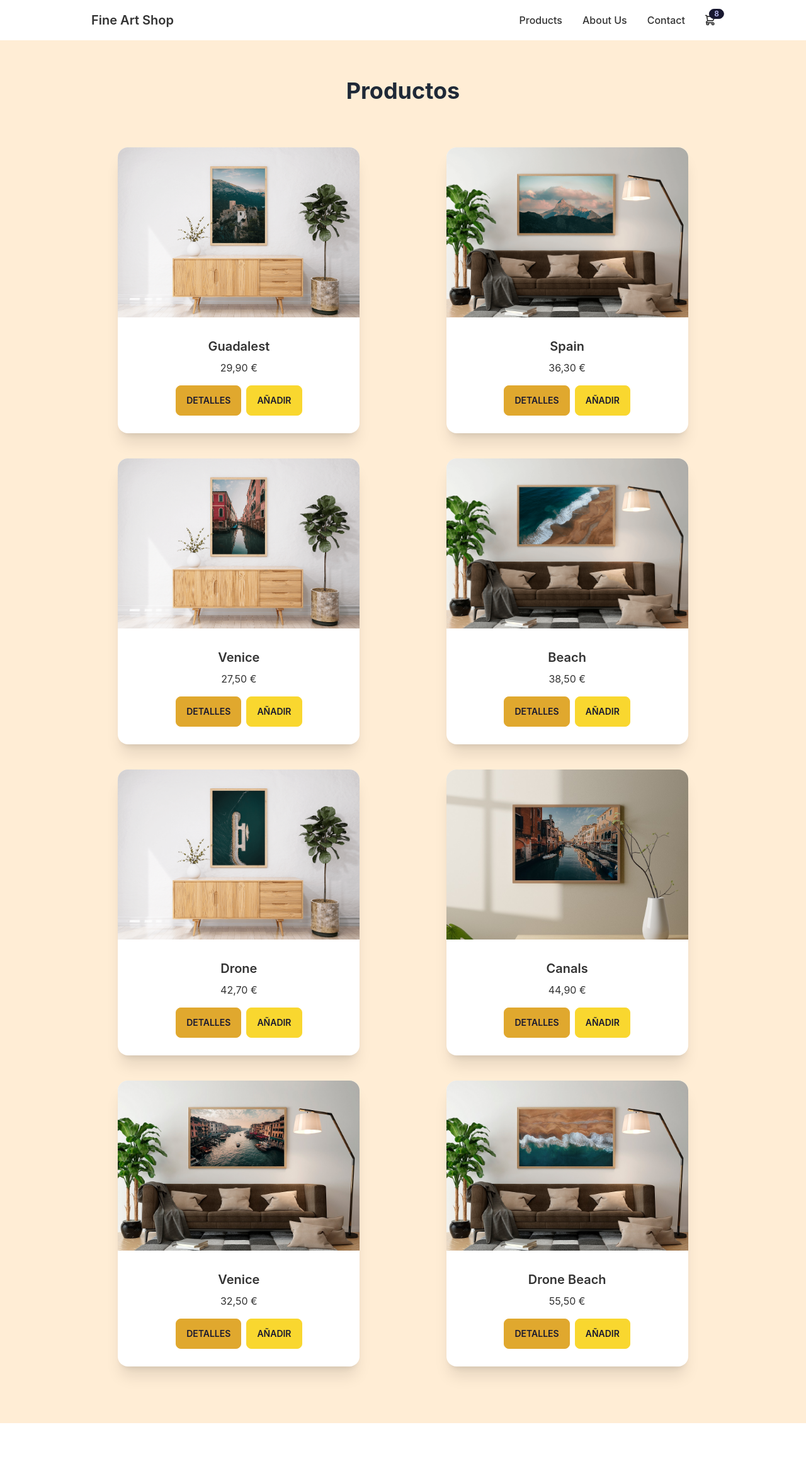
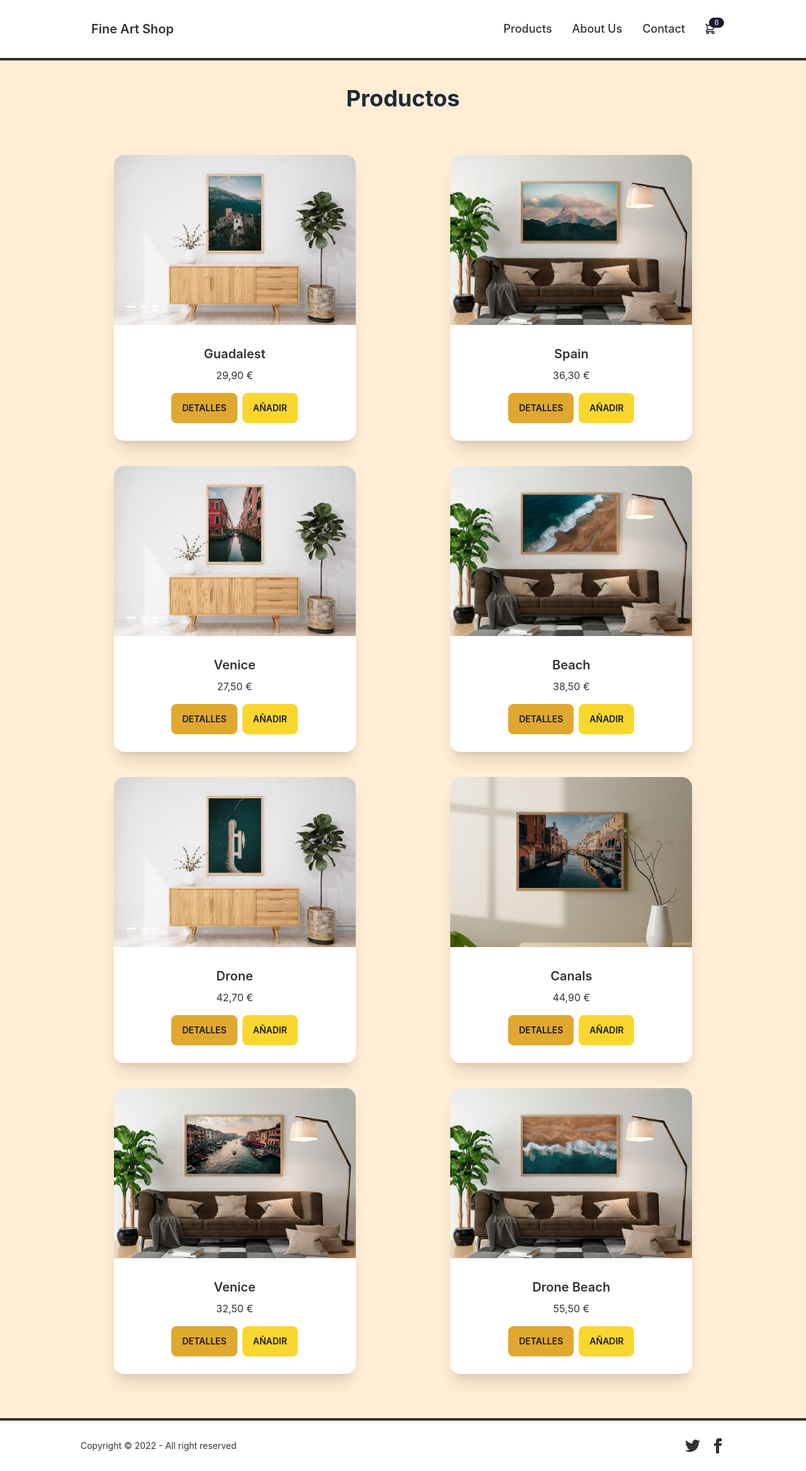
Before and after one commit to aleeacosta/cursoReactAlejandroAcosta, a React (Create React App) app: page /productos in a window 1280 px wide. Shown: the whole page at 63% size. Before the commit the page ends 2260 px from the top, so only its background shows below. Built offline with nearby package versions, Linux system fonts and the light colour scheme.

Commit message:
Footer agregado y cambios de UI

```diff
--- a/src/App.js
+++ b/src/App.js
@@ -6,6 +6,7 @@ import ItemListContainer from './components/ItemListContainer';
 import { BrowserRouter, Route, Routes } from 'react-router-dom';
 import Home from './components/Home';
 import ItemDetail from './components/ItemDetail';
+import Footer from './components/Footer';
 
 function App() {
   return (
@@ -24,6 +25,8 @@ function App() {
 
         </Routes>
 
+        <Footer></Footer>
+
       </BrowserRouter>
     </>
   );
--- /dev/null
+++ b/src/components/Footer.jsx
@@ -0,0 +1,20 @@
+import React from 'react'
+
+const Footer = () => {
+  return (
+    <>
+        <footer className="footer items-center bg-base-100 text-base-content px-32 py-7 mt-5 border-t-4 border-current" data-theme="bumblebee">
+            <div className="items-center grid-flow-col">
+                <p>Copyright © 2022 - All right reserved</p>
+            </div>
+            <div className="grid-flow-col gap-4 md:place-self-center md:justify-self-end">
+                <a><svg xmlns="http://www.w3.org/2000/svg" width="24" height="24" viewBox="0 0 24 24" className="fill-current"><path d="M24 4.557c-.883.392-1.832.656-2.828.775 1.017-.609 1.798-1.574 2.165-2.724-.951.564-2.005.974-3.127 1.195-.897-.957-2.178-1.555-3.594-1.555-3.179 0-5.515 2.966-4.797 6.045-4.091-.205-7.719-2.165-10.148-5.144-1.29 2.213-.669 5.108 1.523 6.574-.806-.026-1.566-.247-2.229-.616-.054 2.281 1.581 4.415 3.949 4.89-.693.188-1.452.232-2.224.084.626 1.956 2.444 3.379 4.6 3.419-2.07 1.623-4.678 2.348-7.29 2.04 2.179 1.397 4.768 2.212 7.548 2.212 9.142 0 14.307-7.721 13.995-14.646.962-.695 1.797-1.562 2.457-2.549z"></path></svg>
+                </a>
+                <a><svg xmlns="http://www.w3.org/2000/svg" width="24" height="24" viewBox="0 0 24 24" className="fill-current"><path d="M9 8h-3v4h3v12h5v-12h3.642l.358-4h-4v-1.667c0-.955.192-1.333 1.115-1.333h2.885v-5h-3.808c-3.596 0-5.192 1.583-5.192 4.615v3.385z"></path></svg></a>
+            </div>
+        </footer>
+    </>
+  )
+}
+
+export default Footer
--- a/src/components/ItemDetail.jsx
+++ b/src/components/ItemDetail.jsx
@@ -31,27 +31,27 @@ const ItemDetail = () => {
   return (
     <>
 
-      <section class="text-gray-700 body-font overflow-hidden h-screen" >
-        <div class="container px-5 py-24 mx-auto">
-          <div class="lg:w-4/5 mx-auto flex flex-wrap">
+      <section className="text-gray-700 body-font overflow-hidden h-screen" >
+        <div className="container px-5 pb-5 pt-16 mx-auto">
+          <div className="lg:w-4/5 mx-auto flex flex-wrap">
 
-            <img alt="ecommerce" class="lg:w-1/2 w-full object-cover object-center rounded" src={productos.pictureUrl}/>
+            <img alt="ecommerce" className="lg:w-1/2 w-full object-cover object-center rounded" src={productos.pictureUrl}/>
 
-            <div class="lg:w-1/2 w-full lg:pl-10 lg:py-0 mt-6 lg:mt-0">
+            <div className="lg:w-1/2 w-full lg:pl-10 lg:py-0 mt-6 lg:mt-0">
 
-              <h1 class="text-gray-900 text-3xl title-font font-medium mb-2">{productos.title}</h1>
+              <h1 className="text-gray-900 text-3xl title-font font-medium mb-2">{productos.title}</h1>
 
-              <p class="leading-relaxed">Framed Fine Art Print {productos.title}<br></br><span className='leading-10 font-medium'>Photography by Alejandro Acosta</span><br></br>HIGH QUALITY PAPER - <br></br>C Type Fuji Matt Fuji Crystal archive paper with a semi-matt finish. The paper is coated with a slightly stippled texture giving a very natural photographic finish with subtle colour. Great versatile paper, very natural and works well with all photographic images. Maintains colours in a very natural way, giving a detailed, 3-dimensional beautiful photographic reproduction."</p>
+              <p className="leading-relaxed">Framed Fine Art Print {productos.title}<br></br><span className='leading-10 font-medium'>Photography by Alejandro Acosta</span><br></br>HIGH QUALITY PAPER - <br></br>C Type Fuji Matt Fuji Crystal archive paper with a semi-matt finish. The paper is coated with a slightly stippled texture giving a very natural photographic finish with subtle colour. Great versatile paper, very natural and works well with all photographic images. Maintains colours in a very natural way, giving a detailed, 3-dimensional beautiful photographic reproduction."</p>
 
-              <h2 class="text-xs title-font text-gray-500 tracking-widest mt-5">CODIGO: FA-000{productId}</h2>
+              <h2 className="text-xs title-font text-gray-500 tracking-widest mt-5">CODIGO: FA-000{productId}</h2>
 
-              <div class="flex items-center pb-2 border-b-2 border-gray-800 mb-4">
+              <div className="flex items-center pb-2 border-b-2 border-gray-800 mb-4">
               </div>
 
-              <div class="flex bg-transparent items-center" data-theme="bumblebee">
+              <div className="flex bg-transparent items-center" data-theme="bumblebee">
 
-                <span class="title-font font-medium text-2xl text-gray-900">{productos.price}</span>
-                <button class="flex ml-auto btn btn-secondary">Añadir</button>
+                <span className="title-font font-medium text-2xl text-gray-900">{productos.price}</span>
+                <button className="flex ml-auto btn btn-secondary">Añadir</button>
 
               </div>
 
--- a/src/components/ItemListContainer.jsx
+++ b/src/components/ItemListContainer.jsx
@@ -27,7 +27,7 @@ const ItemListContainer = ({greeting}) => {
 
   return (
     <>
-      <div className='h-full p-5'>
+      <div className='h-full'>
 
         <h1 className="text-center text-4xl font-bold pt-10">{greeting}</h1>
 
--- a/src/components/NavBar.jsx
+++ b/src/components/NavBar.jsx
@@ -4,12 +4,12 @@ import { Link } from 'react-router-dom'
 const NavBar = (props) => {
   return (
     <>
-        <div className="navbar bg-base-100 px-32" data-theme="bumblebee">
+        <div className="navbar bg-base-100 px-32 py-5 border-b-4 border-current" data-theme="bumblebee">
             <div className="flex-1">
                 <Link to={'/'} className="btn btn-ghost normal-case text-xl">Fine Art Shop</Link>
             </div>
             <div className="flex-none">
-                <ul className="menu menu-horizontal p-0 font-medium">
+                <ul className="menu menu-horizontal p-0 font-medium text-lg">
                     <li><Link to={'/productos'}>Products</Link></li>
                     <li><a>About Us</a></li>
                     <li><a>Contact</a></li>
--- a/src/components/ProductCard.jsx
+++ b/src/components/ProductCard.jsx
@@ -10,7 +10,7 @@ const ProductCard = ( {productsData} ) => {
             <h2 className="card-title">{productsData.title}</h2>
             <p>{productsData.price}</p>
             <div className="card-actions justify-end">
-            <button className="btn btn-primary my-2"><Link to={`/productos/${productsData.id}`}>Detalles</Link></button>
+            <Link to={`/productos/${productsData.id}`}><button className="btn btn-primary my-2">Detalles</button></Link>
             <button className="btn btn-secondary my-2">Añadir</button>
             </div>
         </div>
```
